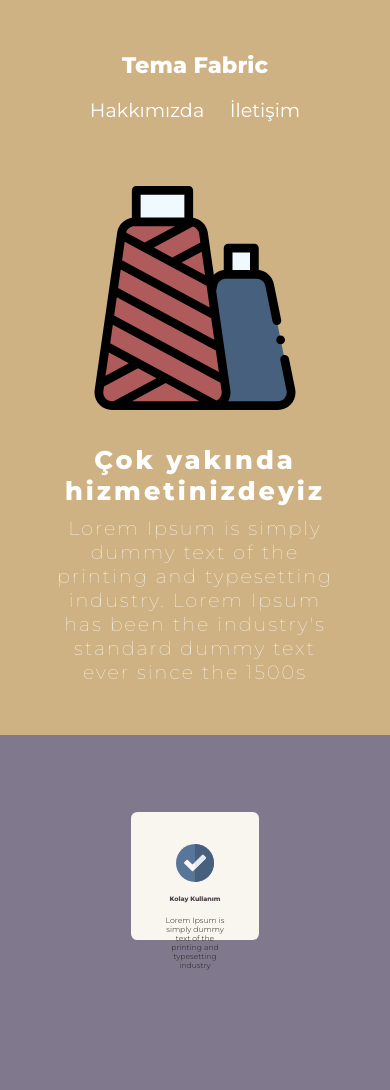
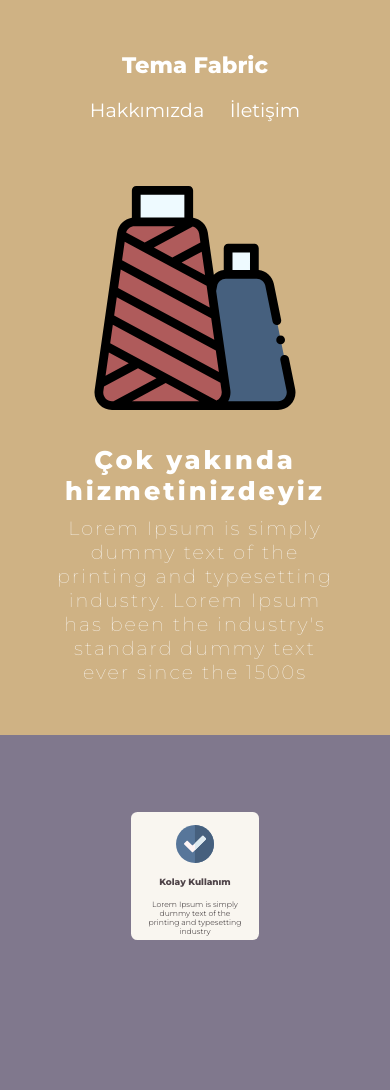
Before and after one commit to armagandalkiran/temafabric-commercial, a plain HTML site: page index.html in a window 390 px wide. Shown: the top 1090 px of the page. Drawn offline with Linux system fonts and the light colour scheme.

Commit message:
✔ responsivity bug fixed for all platforms 02.08.2021

```diff
--- a/style.css
+++ b/style.css
@@ -305,7 +305,7 @@ body {
   }
 }
 
-@media only screen and (max-width: 600px) {
+@media only screen and (max-width: 768px) {
   html {
     font-size: 40%;
   }
@@ -331,13 +331,14 @@ body {
     margin: 1rem 0;
     height: 20rem;
     width: 20rem;
+    padding: 2rem;
   }
   .card__logo {
     width: 6rem;
     height: 6rem;
   }
   .card__header {
-    font-size: 1rem;
+    font-size: 1.4rem;
   }
   .section-about__text {
     width: 100%;
```
